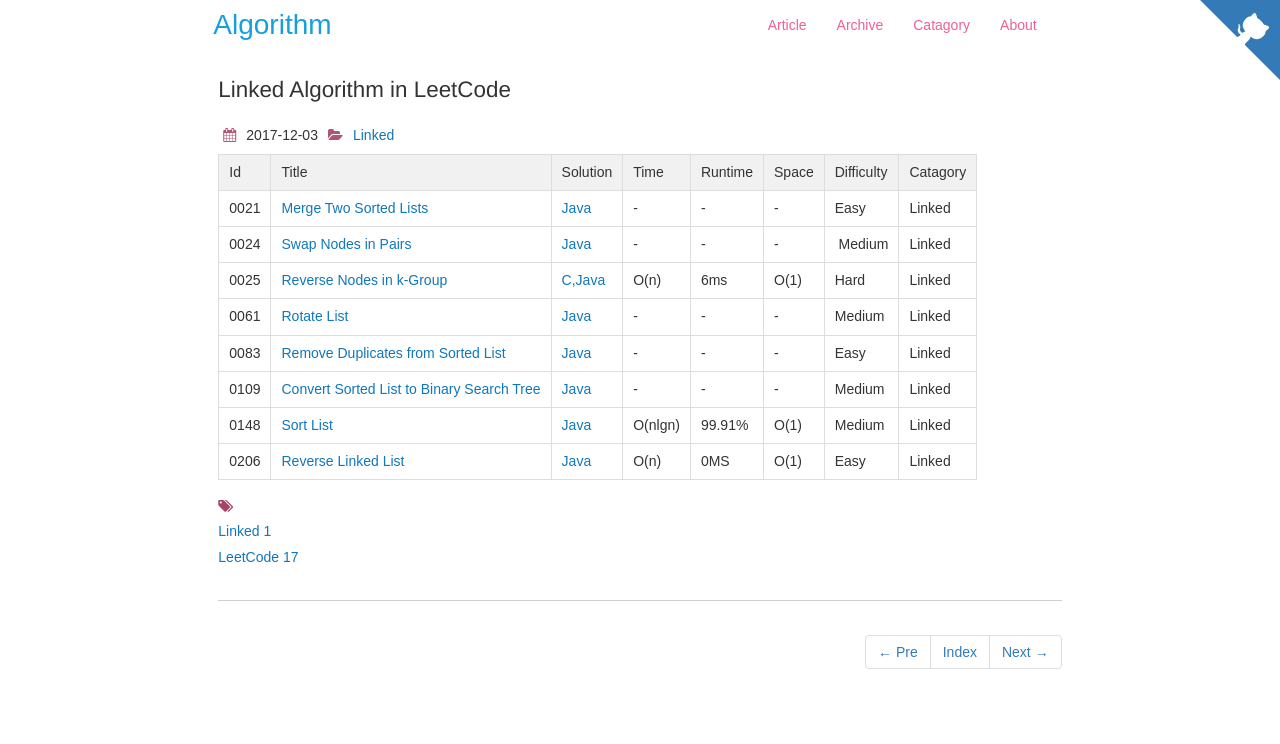
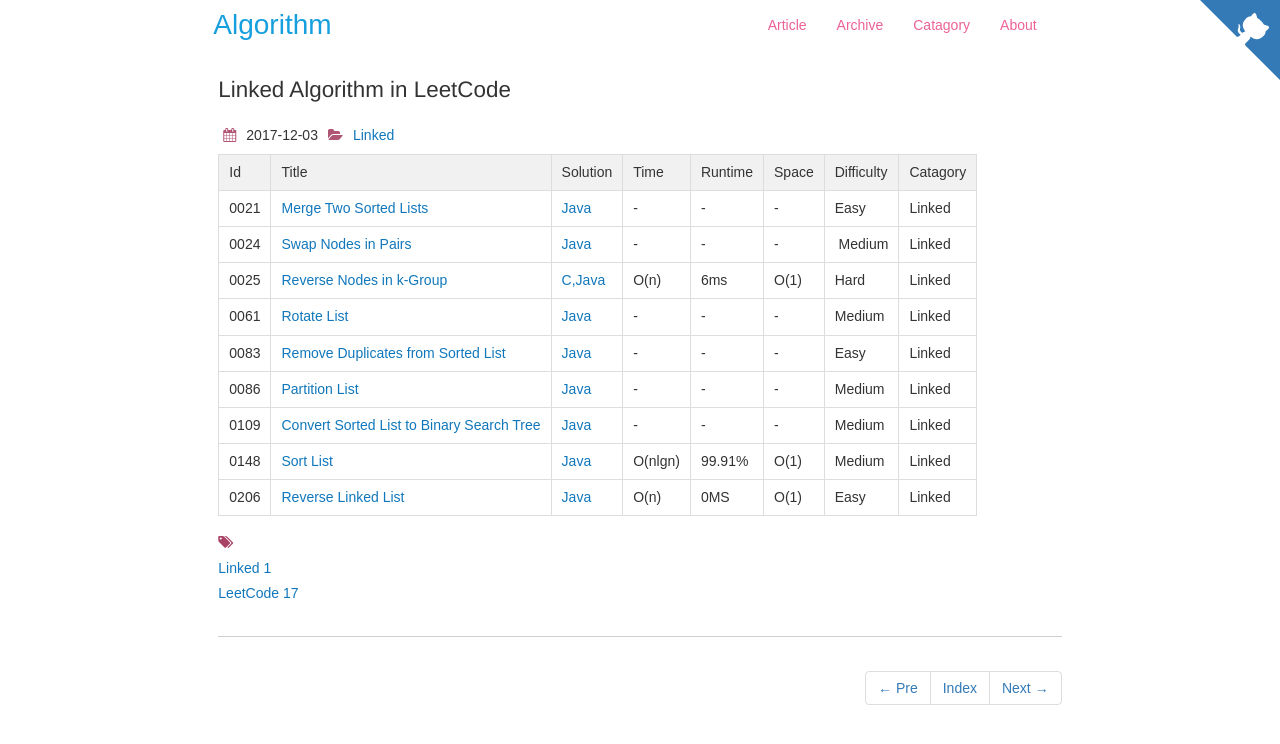
Before and after one commit to dunso/algorithm, a Jekyll site: the page built from docs/_posts/2017-12-03-Linked.md, in a window 1280 px wide. Shown: the top 744 px of the page. Built offline with Jekyll 4.4.1, drawn with Linux system fonts in a browser that asks for light colours; nearby versions of some CDN libraries.

Commit message:
Add index of LeetCode0086.java to docs

```diff
--- a/docs/_posts/2017-12-03-Linked.md
+++ b/docs/_posts/2017-12-03-Linked.md
@@ -17,6 +17,7 @@
 |0025|[Reverse Nodes in k-Group](https://leetcode.com/problems/reverse-nodes-in-k-group) | [C,Java](https://e.srl/leetcode-25/)  | O(n) |6ms| O(1)  |  Hard |Linked|
 |0061|[Rotate List](https://leetcode.com/problems/rotate-list/) | [Java](https://e.srl/leetcode-61/)  |-|-|-|  Medium |Linked|
 |0083|[Remove Duplicates from Sorted List](https://leetcode.com/problems/remove-duplicates-from-sorted-list/) | [Java](https://e.srl/leetcode-83/)  |-|-|-|  Easy |Linked|
+|0086|[Partition List](https://leetcode.com/problems/partition-list/) | [Java](https://e.srl/leetcode-86/)  |-|-|-|  Medium |Linked|
 |0109|[Convert Sorted List to Binary Search Tree](https://leetcode.com/problems/convert-sorted-list-to-binary-search-tree) | [Java](https://e.srl/leetcode-109/)  |-|-|-|  Medium |Linked|
 |0148|[Sort List](https://leetcode.com/problems/sort-list/) | [Java](https://e.srl/leetcode-148/)  | O(nlgn) |99.91%| O(1)  |  Medium |Linked|
 |0206|[Reverse Linked List](https://leetcode.com/problems/reverse-linked-list) | [Java](https://e.srl/leetcode-206/)  | O(n) |0MS| O(1)  |  Easy |Linked|
```
